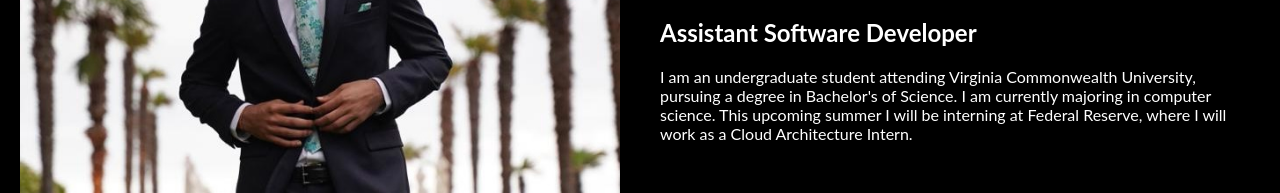
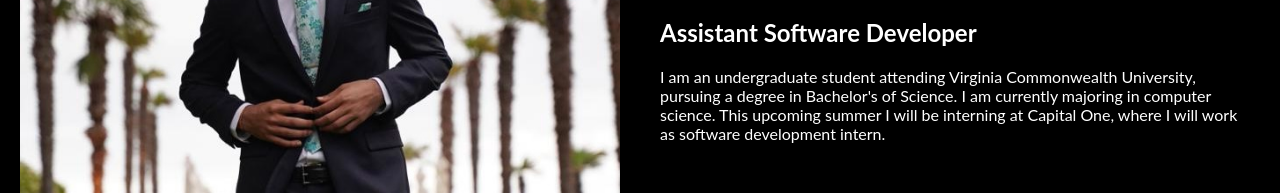
Before and after one commit to Rishit155/Portfolio_Site, a plain HTML site: page index.html in a window 1280 px wide. Shown: the part 327-520 px from the top of the page. Drawn offline with Linux system fonts and the light colour scheme.

Commit message:
Update index.html

```diff
--- a/index.html
+++ b/index.html
@@ -33,7 +33,7 @@
               <h2>Assistant Software Developer</h2>
 
               <p>I am an undergraduate student attending Virginia Commonwealth University, pursuing a degree in Bachelor's of Science. I am currently majoring in computer science.
-                 This upcoming summer I will be interning at Federal Reserve, where I will work as a Cloud Architecture Intern.
+                 This upcoming summer I will be interning at Capital One, where I will work as software development intern.
               </p>
             </div>
           </div>
```
